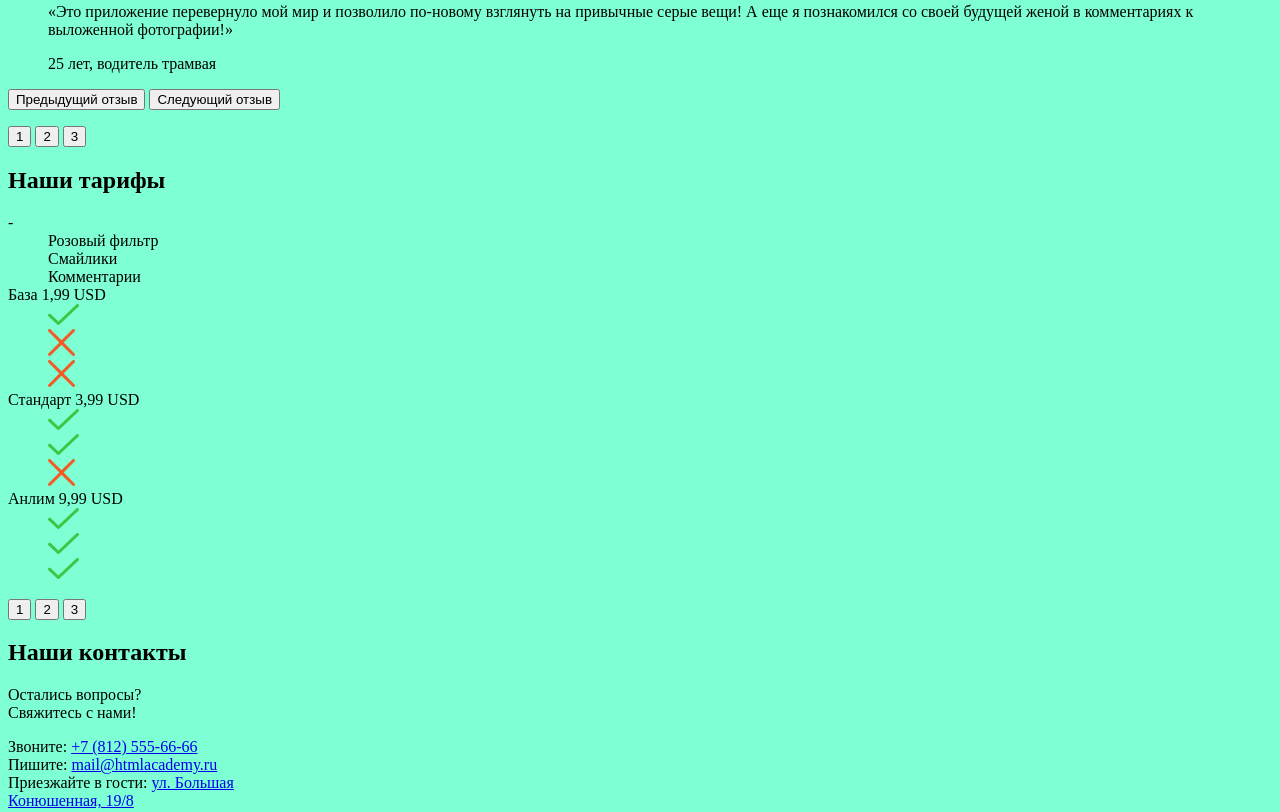
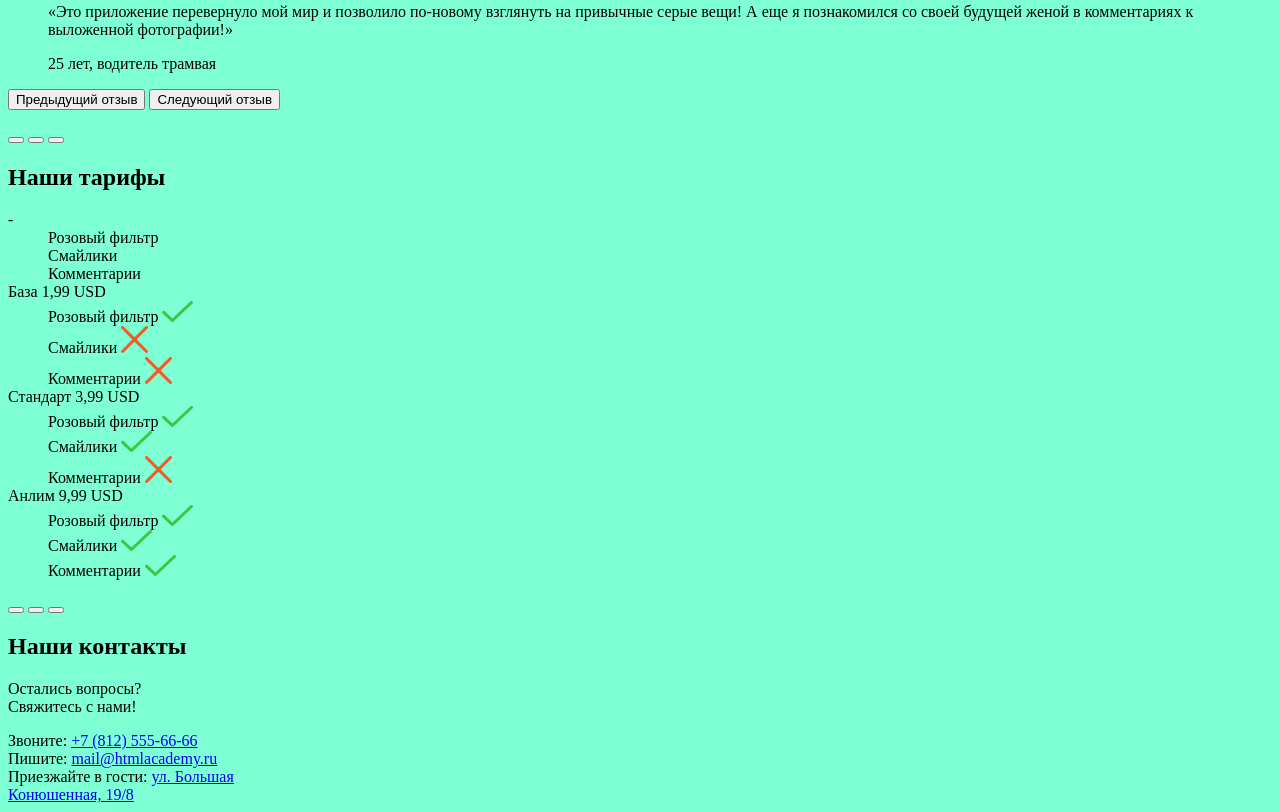
Before and after one commit to Allex24/1707749-pink-22, a website: page source/index.html in a window 1280 px wide. Shown: the part 2895-3707 px from the top of the page. Drawn offline with Linux system fonts and the light colour scheme; grey boxes are pictures that could not be loaded.

Commit message:
Вносит правки в разметки главной страницы

```diff
--- a/source/index.html
+++ b/source/index.html
@@ -186,9 +186,9 @@
 						<button class="reviews__next" type="button">Следующий отзыв</button>
 					</div>
 					<p class="reviews__toggles slider__toggles">
-						<button class="slider__toggle slider__toggle--current" type="button">1</button>
-						<button class="slider__toggle" type="button">2</button>
-						<button class="slider__toggle" type="button">3</button>
+						<button class="slider__toggle slider__toggle--current" type="button"></button>
+						<button class="slider__toggle" type="button"></button>
+						<button class="slider__toggle" type="button"></button>
 					</p>
 				</div>
 			</section>
@@ -203,13 +203,13 @@
 								-
 							</dt>
 							<dd class="price__description">
-								Розовый фильтр
+								<span class="price__description-text">Розовый фильтр</span>
 							</dd>
 							<dd class="price__description">
-								Смайлики
+								<span class="price__description-text">Смайлики</span>
 							</dd>
 							<dd class="price__description">
-								Комментарии
+								<span class="price__description-text">Комментарии</span>
 							</dd>
 						</div>
 
@@ -219,39 +219,45 @@
 								<span class="price__number-cost">1,99 USD</span>
 							</dt>
 							<dd class="price__description">
+								<span class="price__description-text">Розовый фильтр</span>
 								<svg width="31" height="21" viewBox="0 0 31 21" fill="none" xmlns="http://www.w3.org/2000/svg">
 									<path d="M30.5559 0.429509C30.4134 0.293412 30.2439 0.185389 30.0571 0.111671C29.8703 0.0379536 29.67 0 29.4676 0C29.2653 0 29.065 0.0379536 28.8782 0.111671C28.6914 0.185389 28.5219 0.293412 28.3794 0.429509L10.3744 17.4958L2.5777 10.1097C2.28714 9.85325 1.90283 9.71362 1.50573 9.72025C1.10864 9.72689 0.72977 9.87928 0.448939 10.1453C0.168108 10.4114 0.00724504 10.7703 0.0002388 11.1464C-0.00676744 11.5226 0.140631 11.8867 0.41138 12.1619L9.29124 20.5741C9.4331 20.7094 9.60187 20.8167 9.7878 20.8898C9.97372 20.9629 10.1731 21.0004 10.3744 21C10.7806 20.9986 11.1698 20.8456 11.4576 20.5741L30.5559 2.48172C30.8405 2.20822 31 1.83963 31 1.45561C31 1.0716 30.8405 0.703003 30.5559 0.429509Z" fill="#3DC644"/>
 									</svg>
 							</dd>
 							<dd class="price__description">
+								<span class="price__description-text">Смайлики</span>
 								<svg width="27" height="27" viewBox="0 0 27 27" fill="none" xmlns="http://www.w3.org/2000/svg">
 									<path d="M15.6444 13.5065L26.5531 2.58654C26.6947 2.44667 26.8071 2.28009 26.8838 2.09645C26.9605 1.91281 27 1.71577 27 1.51674C27 1.31772 26.9605 1.12068 26.8838 0.937041C26.8071 0.753403 26.6947 0.58682 26.5531 0.446952C26.268 0.165899 25.8837 0.00834432 25.4834 0.00834432C25.0831 0.00834432 24.6988 0.165899 24.4137 0.446952L13.505 11.3669L2.58626 0.446952C2.44641 0.305366 2.27984 0.192953 2.09622 0.11623C1.9126 0.0395068 1.71558 0 1.51658 0C1.31758 0 1.12056 0.0395068 0.936941 0.11623C0.753322 0.192953 0.586757 0.305366 0.446904 0.446952C0.165881 0.73209 0.00834343 1.11638 0.00834343 1.51674C0.00834343 1.91711 0.165881 2.3014 0.446904 2.58654L11.3657 13.5065L0.446904 24.4164C0.305333 24.5562 0.192932 24.7228 0.116217 24.9064C0.0395025 25.0901 0 25.2871 0 25.4861C0 25.6852 0.0395025 25.8822 0.116217 26.0658C0.192932 26.2495 0.305333 26.4161 0.446904 26.5559C0.730723 26.8394 1.11545 26.9987 1.51658 26.9987C1.91771 26.9987 2.30244 26.8394 2.58626 26.5559L13.505 15.6461L24.4137 26.5559C24.698 26.839 25.0823 26.9985 25.4834 27C25.7826 26.9997 26.075 26.9108 26.3237 26.7444C26.5724 26.5781 26.7662 26.3417 26.8806 26.0653C26.9951 25.7888 27.0251 25.4847 26.9668 25.1912C26.9085 24.8977 26.7645 24.6281 26.5531 24.4164L15.6444 13.5065Z" fill="#F25B26"/>
 									</svg>
 
 							</dd>
 							<dd class="price__description">
+								<span class="price__description-text">Комментарии</span>
 								<svg width="27" height="27" viewBox="0 0 27 27" fill="none" xmlns="http://www.w3.org/2000/svg">
 									<path d="M15.6444 13.5065L26.5531 2.58654C26.6947 2.44667 26.8071 2.28009 26.8838 2.09645C26.9605 1.91281 27 1.71577 27 1.51674C27 1.31772 26.9605 1.12068 26.8838 0.937041C26.8071 0.753403 26.6947 0.58682 26.5531 0.446952C26.268 0.165899 25.8837 0.00834432 25.4834 0.00834432C25.0831 0.00834432 24.6988 0.165899 24.4137 0.446952L13.505 11.3669L2.58626 0.446952C2.44641 0.305366 2.27984 0.192953 2.09622 0.11623C1.9126 0.0395068 1.71558 0 1.51658 0C1.31758 0 1.12056 0.0395068 0.936941 0.11623C0.753322 0.192953 0.586757 0.305366 0.446904 0.446952C0.165881 0.73209 0.00834343 1.11638 0.00834343 1.51674C0.00834343 1.91711 0.165881 2.3014 0.446904 2.58654L11.3657 13.5065L0.446904 24.4164C0.305333 24.5562 0.192932 24.7228 0.116217 24.9064C0.0395025 25.0901 0 25.2871 0 25.4861C0 25.6852 0.0395025 25.8822 0.116217 26.0658C0.192932 26.2495 0.305333 26.4161 0.446904 26.5559C0.730723 26.8394 1.11545 26.9987 1.51658 26.9987C1.91771 26.9987 2.30244 26.8394 2.58626 26.5559L13.505 15.6461L24.4137 26.5559C24.698 26.839 25.0823 26.9985 25.4834 27C25.7826 26.9997 26.075 26.9108 26.3237 26.7444C26.5724 26.5781 26.7662 26.3417 26.8806 26.0653C26.9951 25.7888 27.0251 25.4847 26.9668 25.1912C26.9085 24.8977 26.7645 24.6281 26.5531 24.4164L15.6444 13.5065Z" fill="#F25B26"/>
 									</svg>
 							</dd>
 						</div>
 
-						<div class="price__item">
+						<div class="price__item price__item-hit">
 							<dt class="price__number">
 								<span class="price__number-tariff">Стандарт</span>
 								<span class="price__number-cost">3,99 USD</span>
 							</dt>
 							<dd class="price__description">
+								<span class="price__description-text">Розовый фильтр</span>
 								<svg width="31" height="21" viewBox="0 0 31 21" fill="none" xmlns="http://www.w3.org/2000/svg">
 									<path d="M30.5559 0.429509C30.4134 0.293412 30.2439 0.185389 30.0571 0.111671C29.8703 0.0379536 29.67 0 29.4676 0C29.2653 0 29.065 0.0379536 28.8782 0.111671C28.6914 0.185389 28.5219 0.293412 28.3794 0.429509L10.3744 17.4958L2.5777 10.1097C2.28714 9.85325 1.90283 9.71362 1.50573 9.72025C1.10864 9.72689 0.72977 9.87928 0.448939 10.1453C0.168108 10.4114 0.00724504 10.7703 0.0002388 11.1464C-0.00676744 11.5226 0.140631 11.8867 0.41138 12.1619L9.29124 20.5741C9.4331 20.7094 9.60187 20.8167 9.7878 20.8898C9.97372 20.9629 10.1731 21.0004 10.3744 21C10.7806 20.9986 11.1698 20.8456 11.4576 20.5741L30.5559 2.48172C30.8405 2.20822 31 1.83963 31 1.45561C31 1.0716 30.8405 0.703003 30.5559 0.429509Z" fill="#3DC644"/>
 									</svg>
 							</dd>
 							<dd class="price__description">
+								<span class="price__description-text">Смайлики</span>
 								<svg width="31" height="21" viewBox="0 0 31 21" fill="none" xmlns="http://www.w3.org/2000/svg">
 									<path d="M30.5559 0.429509C30.4134 0.293412 30.2439 0.185389 30.0571 0.111671C29.8703 0.0379536 29.67 0 29.4676 0C29.2653 0 29.065 0.0379536 28.8782 0.111671C28.6914 0.185389 28.5219 0.293412 28.3794 0.429509L10.3744 17.4958L2.5777 10.1097C2.28714 9.85325 1.90283 9.71362 1.50573 9.72025C1.10864 9.72689 0.72977 9.87928 0.448939 10.1453C0.168108 10.4114 0.00724504 10.7703 0.0002388 11.1464C-0.00676744 11.5226 0.140631 11.8867 0.41138 12.1619L9.29124 20.5741C9.4331 20.7094 9.60187 20.8167 9.7878 20.8898C9.97372 20.9629 10.1731 21.0004 10.3744 21C10.7806 20.9986 11.1698 20.8456 11.4576 20.5741L30.5559 2.48172C30.8405 2.20822 31 1.83963 31 1.45561C31 1.0716 30.8405 0.703003 30.5559 0.429509Z" fill="#3DC644"/>
 									</svg>
 							</dd>
 							<dd class="price__description">
+								<span class="price__description-text">Комментарии</span>
 								<svg width="27" height="27" viewBox="0 0 27 27" fill="none" xmlns="http://www.w3.org/2000/svg">
 									<path d="M15.6444 13.5065L26.5531 2.58654C26.6947 2.44667 26.8071 2.28009 26.8838 2.09645C26.9605 1.91281 27 1.71577 27 1.51674C27 1.31772 26.9605 1.12068 26.8838 0.937041C26.8071 0.753403 26.6947 0.58682 26.5531 0.446952C26.268 0.165899 25.8837 0.00834432 25.4834 0.00834432C25.0831 0.00834432 24.6988 0.165899 24.4137 0.446952L13.505 11.3669L2.58626 0.446952C2.44641 0.305366 2.27984 0.192953 2.09622 0.11623C1.9126 0.0395068 1.71558 0 1.51658 0C1.31758 0 1.12056 0.0395068 0.936941 0.11623C0.753322 0.192953 0.586757 0.305366 0.446904 0.446952C0.165881 0.73209 0.00834343 1.11638 0.00834343 1.51674C0.00834343 1.91711 0.165881 2.3014 0.446904 2.58654L11.3657 13.5065L0.446904 24.4164C0.305333 24.5562 0.192932 24.7228 0.116217 24.9064C0.0395025 25.0901 0 25.2871 0 25.4861C0 25.6852 0.0395025 25.8822 0.116217 26.0658C0.192932 26.2495 0.305333 26.4161 0.446904 26.5559C0.730723 26.8394 1.11545 26.9987 1.51658 26.9987C1.91771 26.9987 2.30244 26.8394 2.58626 26.5559L13.505 15.6461L24.4137 26.5559C24.698 26.839 25.0823 26.9985 25.4834 27C25.7826 26.9997 26.075 26.9108 26.3237 26.7444C26.5724 26.5781 26.7662 26.3417 26.8806 26.0653C26.9951 25.7888 27.0251 25.4847 26.9668 25.1912C26.9085 24.8977 26.7645 24.6281 26.5531 24.4164L15.6444 13.5065Z" fill="#F25B26"/>
 									</svg>
@@ -264,16 +270,19 @@
 								<span class="price__number-cost">9,99 USD</span>
 							</dt>
 							<dd class="price__description">
+								<span class="price__description-text">Розовый фильтр</span>
 								<svg width="31" height="21" viewBox="0 0 31 21" fill="none" xmlns="http://www.w3.org/2000/svg">
 									<path d="M30.5559 0.429509C30.4134 0.293412 30.2439 0.185389 30.0571 0.111671C29.8703 0.0379536 29.67 0 29.4676 0C29.2653 0 29.065 0.0379536 28.8782 0.111671C28.6914 0.185389 28.5219 0.293412 28.3794 0.429509L10.3744 17.4958L2.5777 10.1097C2.28714 9.85325 1.90283 9.71362 1.50573 9.72025C1.10864 9.72689 0.72977 9.87928 0.448939 10.1453C0.168108 10.4114 0.00724504 10.7703 0.0002388 11.1464C-0.00676744 11.5226 0.140631 11.8867 0.41138 12.1619L9.29124 20.5741C9.4331 20.7094 9.60187 20.8167 9.7878 20.8898C9.97372 20.9629 10.1731 21.0004 10.3744 21C10.7806 20.9986 11.1698 20.8456 11.4576 20.5741L30.5559 2.48172C30.8405 2.20822 31 1.83963 31 1.45561C31 1.0716 30.8405 0.703003 30.5559 0.429509Z" fill="#3DC644"/>
 									</svg>
 							</dd>
 							<dd class="price__description">
+								<span class="price__description-text">Смайлики</span>
 								<svg width="31" height="21" viewBox="0 0 31 21" fill="none" xmlns="http://www.w3.org/2000/svg">
 									<path d="M30.5559 0.429509C30.4134 0.293412 30.2439 0.185389 30.0571 0.111671C29.8703 0.0379536 29.67 0 29.4676 0C29.2653 0 29.065 0.0379536 28.8782 0.111671C28.6914 0.185389 28.5219 0.293412 28.3794 0.429509L10.3744 17.4958L2.5777 10.1097C2.28714 9.85325 1.90283 9.71362 1.50573 9.72025C1.10864 9.72689 0.72977 9.87928 0.448939 10.1453C0.168108 10.4114 0.00724504 10.7703 0.0002388 11.1464C-0.00676744 11.5226 0.140631 11.8867 0.41138 12.1619L9.29124 20.5741C9.4331 20.7094 9.60187 20.8167 9.7878 20.8898C9.97372 20.9629 10.1731 21.0004 10.3744 21C10.7806 20.9986 11.1698 20.8456 11.4576 20.5741L30.5559 2.48172C30.8405 2.20822 31 1.83963 31 1.45561C31 1.0716 30.8405 0.703003 30.5559 0.429509Z" fill="#3DC644"/>
 									</svg>
 							</dd>
 							<dd class="price__description">
+								<span class="price__description-text">Комментарии</span>
 								<svg width="31" height="21" viewBox="0 0 31 21" fill="none" xmlns="http://www.w3.org/2000/svg">
 									<path d="M30.5559 0.429509C30.4134 0.293412 30.2439 0.185389 30.0571 0.111671C29.8703 0.0379536 29.67 0 29.4676 0C29.2653 0 29.065 0.0379536 28.8782 0.111671C28.6914 0.185389 28.5219 0.293412 28.3794 0.429509L10.3744 17.4958L2.5777 10.1097C2.28714 9.85325 1.90283 9.71362 1.50573 9.72025C1.10864 9.72689 0.72977 9.87928 0.448939 10.1453C0.168108 10.4114 0.00724504 10.7703 0.0002388 11.1464C-0.00676744 11.5226 0.140631 11.8867 0.41138 12.1619L9.29124 20.5741C9.4331 20.7094 9.60187 20.8167 9.7878 20.8898C9.97372 20.9629 10.1731 21.0004 10.3744 21C10.7806 20.9986 11.1698 20.8456 11.4576 20.5741L30.5559 2.48172C30.8405 2.20822 31 1.83963 31 1.45561C31 1.0716 30.8405 0.703003 30.5559 0.429509Z" fill="#3DC644"/>
 									</svg>
@@ -281,9 +290,9 @@
 						</div>
 					</dl>
 					<p class="reviews__toggles slider__toggles">
-						<button class="slider__toggle slider__toggle--current" type="button">1</button>
-						<button class="slider__toggle" type="button">2</button>
-						<button class="slider__toggle" type="button">3</button>
+						<button class="slider__toggle" type="button"></button>
+						<button class="slider__toggle slider__toggle--current" type="button"></button>
+						<button class="slider__toggle" type="button"></button>
 					</p>
 				</div>
 			</section>
@@ -298,11 +307,11 @@
 					<div class="contacts__block">
 						<div class="contacts__block-information">
 							<span class="block-information__text">Звоните:</span>
-							<a class="block-information__link" href="#">+7 (812) 555-66-66</a>
+							<a class="block-information__link" href="tel:+78125556666">+7 (812) 555-66-66</a>
 						</div>
 						<div class="contacts__block-information">
 							<span class="block-information__text">Пишите:</span>
-							<a class="block-information__link" href="#">mail@htmlacademy.ru</a>
+							<a class="block-information__link" href="mailto:mail@htmlacademy.ru">mail@htmlacademy.ru</a>
 						</div>
 						<div class="contacts__block-information">
 							<span class="block-information__text">Приезжайте в гости:</span>
@@ -318,7 +327,7 @@
 			<div class="wrapper">
 				<img src="img/footer-logo.svg" alt="логотип компании Пинк">
 				<div class="footer__social-block">
-					<ulclass="social-block__list">
+					<ul class="social-block__list">
 						<li class="social-block__item">
 							<a href="#" class="social-block__link"  aria-label="Твитер">
 								<svg width="18" height="14" viewBox="0 0 18 14" fill="none" xmlns="http://www.w3.org/2000/svg">
```
